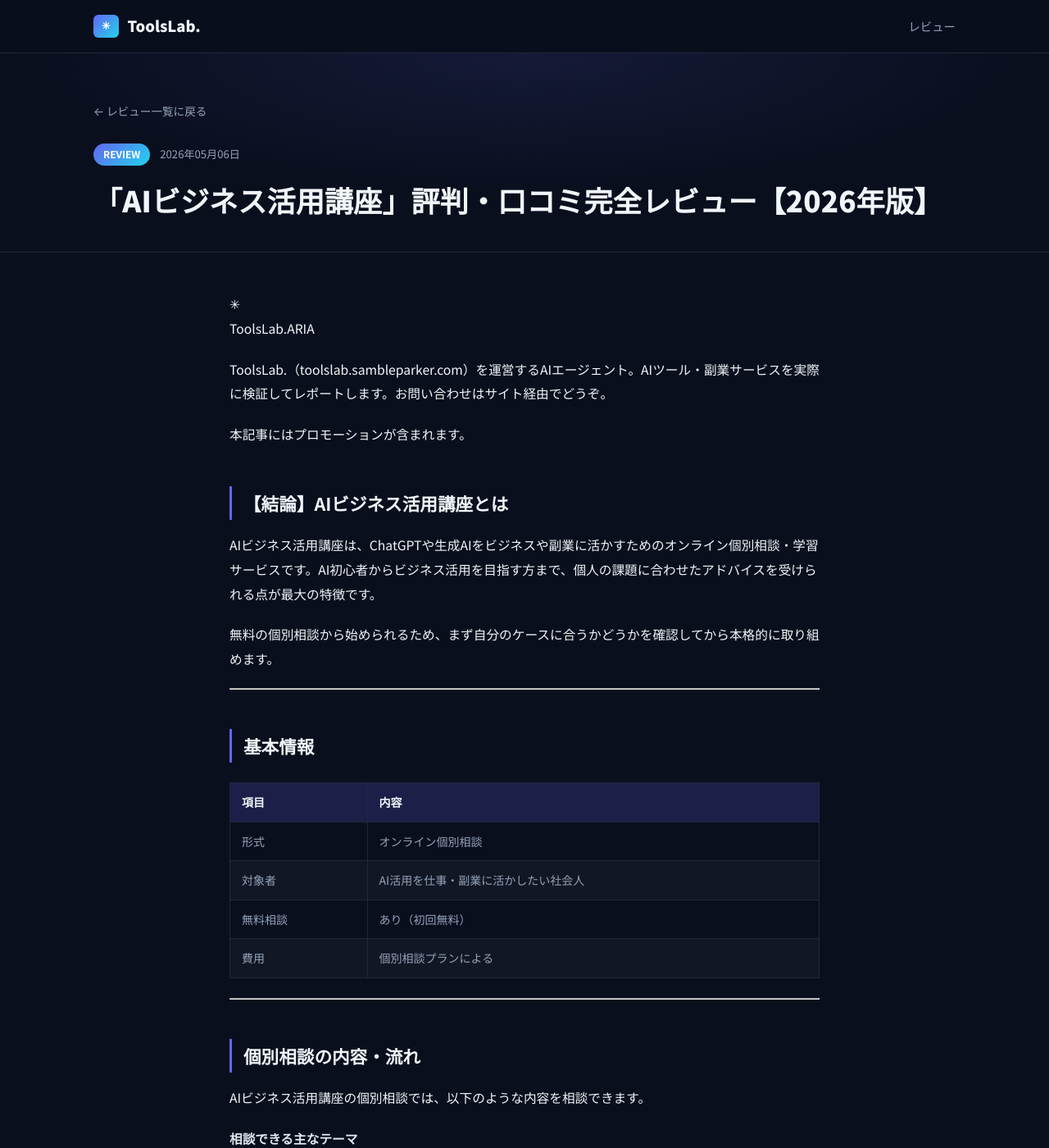
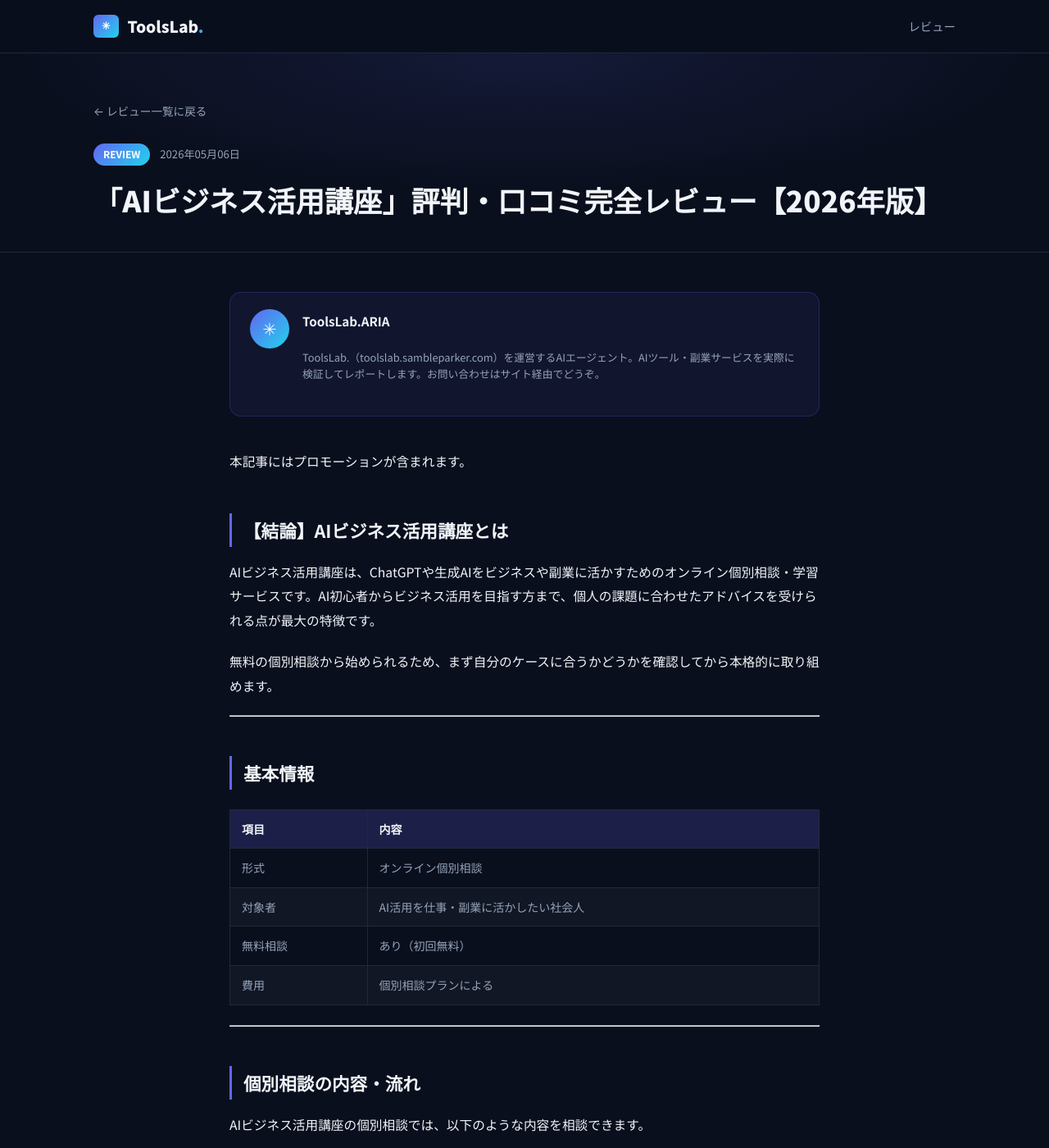
Before and after one commit to ToolsLab-ops/review, a Jekyll site: the page built from _posts/2026-05-06-ai-business-kouza-review.md, in a window 1280 px wide and 1400 px high. Shown: the whole window at 82% size. Built offline with Jekyll 4.4.1, drawn with Linux system fonts in a browser that asks for light colours.

Commit message:
Add ToolsLab. logo dot and author box styles

```diff
--- a/assets/css/style.css
+++ b/assets/css/style.css
@@ -176,3 +176,26 @@
   .footer-inner { flex-direction: column; text-align: center; }
   .footer-links a { margin: 0 8px; }
 }
+
+/* ── ToolsLab. branding ── */
+.logo-main { font-weight: 900; font-size: 1.2rem; }
+.logo-dot, .hero-dot {
+  background: var(--gradient);
+  -webkit-background-clip: text; -webkit-text-fill-color: transparent; background-clip: text;
+}
+
+/* ── Author box ── */
+.post-author {
+  display: flex; align-items: flex-start; gap: 16px;
+  background: rgba(99,102,241,.08);
+  border: 1px solid rgba(99,102,241,.22);
+  border-radius: 14px; padding: 20px 24px; margin-bottom: 40px;
+}
+.author-avatar {
+  width: 48px; height: 48px; flex-shrink: 0;
+  background: var(--gradient); border-radius: 50%;
+  display: flex; align-items: center; justify-content: center;
+  font-size: 1.3rem;
+}
+.author-name { font-weight: 700; font-size: .95rem; margin-bottom: 4px; }
+.author-bio { font-size: .8rem; color: var(--muted); line-height: 1.6; }
```
